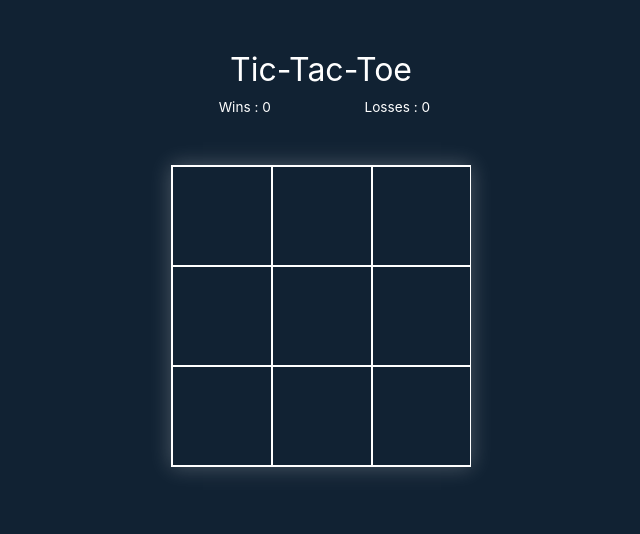
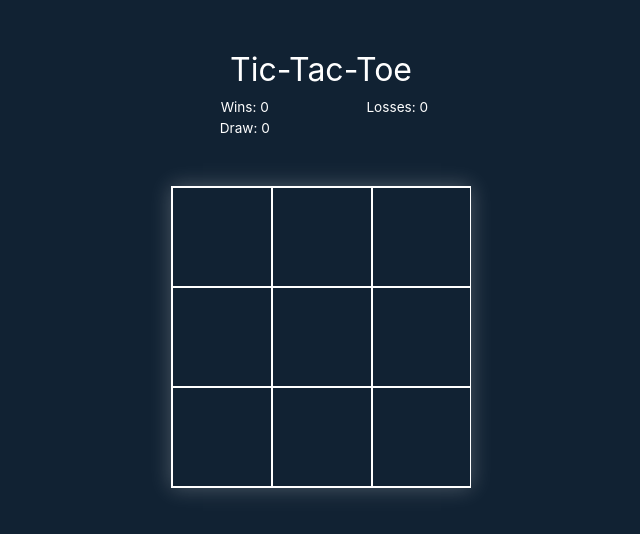
Before and after one commit to tushhaaarrrrrrr/Tic-Tac-Toe, a React (Create React App) app in the folder react-tic-tac-toe/: page / in a window 1280 px wide. Shown: the top 534 px of the page, without its empty margins (319-959 px from the left). Built offline with nearby package versions, Linux system fonts and the light colour scheme.

Commit message:
Final commit

```diff
--- a/react-tic-tac-toe/src/App.css
+++ b/react-tic-tac-toe/src/App.css
@@ -38,7 +38,7 @@ div.square{
   text-align: center;
 }
 div.square:hover {
-  background-color: #444;
+  background-color: #7700ff;
   cursor: pointer;
 }
 div.result{
--- a/react-tic-tac-toe/src/App.js
+++ b/react-tic-tac-toe/src/App.js
@@ -111,12 +111,16 @@ function App() {
       </header>
       <div className="scoreboard">
         <div className="score">
-          <span className="score-label">Wins : </span>
+          <span className="score-label">Wins: </span>
           <span className="score-value">{Number(score.X)}</span>
         </div>
         <div className="score">
-          <span className="score-label">Losses : </span>
+          <span className="score-label">Losses: </span>
           <span className="score-value">{Number(score.O)}</span>
+        </div>
+        <div className="score">
+          <span className="score-label">Draw: </span>
+          <span className="score-value">{Number(score.draw)}</span>
         </div>
       </div>
       <Board>
```
